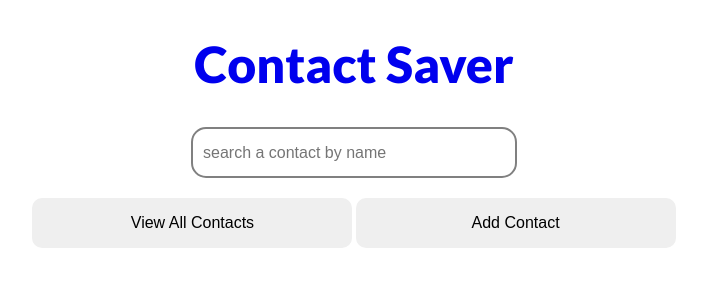
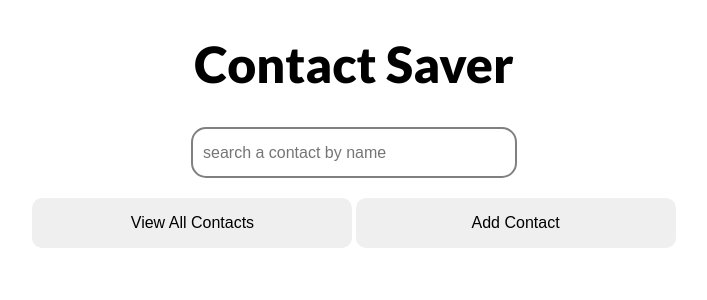
Before and after one commit to PlattDominic/flask-contact-saver, a Flask app: page / in a window 1280 px wide. Shown: the top 300 px of the page, without its empty margins (286-993 px from the left). Run offline with Flask 2, Linux system fonts and the light colour scheme.

Commit message:
added details

```diff
--- a/src/static/css/main.css
+++ b/src/static/css/main.css
@@ -66,6 +66,7 @@ table tbody tr {
 .home-link
 {
     text-decoration: none;
+    color: black;
 }
 
 .home-link:visited
--- a/src/templates/search_result.html
+++ b/src/templates/search_result.html
@@ -30,6 +30,7 @@
             <td>{{contact.name}}</td>
             <td>{{contact.phonenumber}}</td>
             <td>{{contact.email}}</td>
+            <td display="block"><a class="red-flag" href="/deletecontact/{{contact.id}}">Delete</a></td>
         </tr>
         {% endfor %}
     </tbody>
```
Also changed, not shown: src/appdictionary.db.
